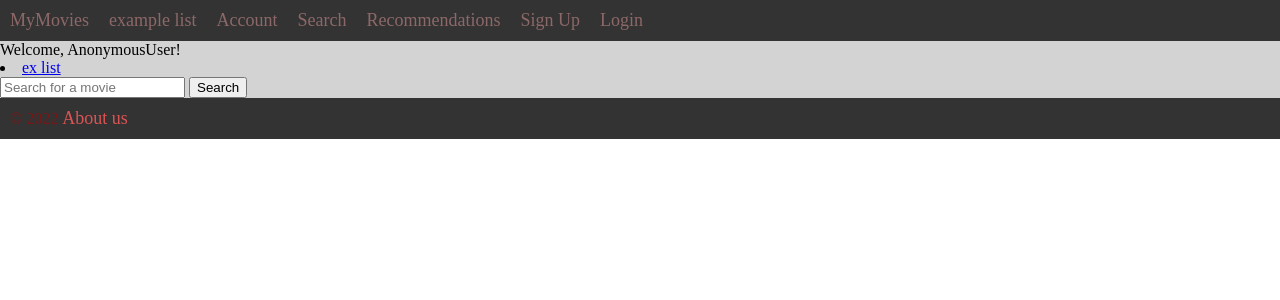
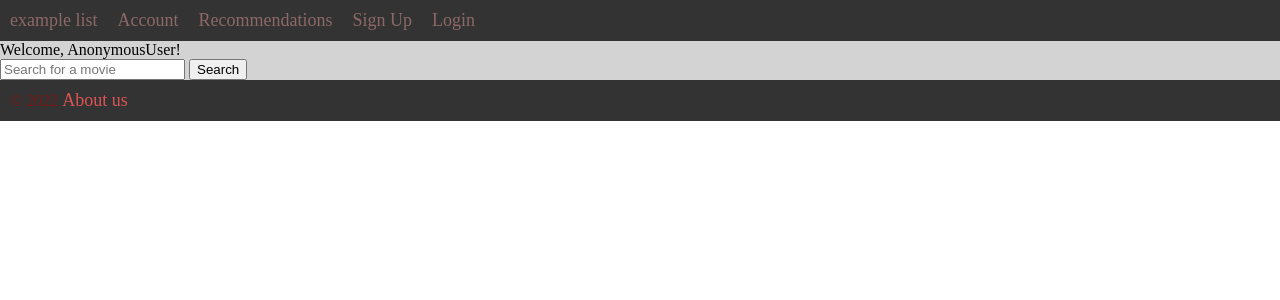
Before and after one commit to WJakubowsk/movie_recommender, a Django app: page /app/v0/home/ in a window 1280 px wide. Shown: the top 300 px of the page. Run offline with Django 4.2, Linux system fonts and the light colour scheme.

Commit message:
remove unused

```diff
--- a/core/movierecommenderapp/templates/home.html
+++ b/core/movierecommenderapp/templates/home.html
@@ -4,8 +4,6 @@
 {% block content %}
 
     Welcome, {{ request.user }}!
-
-    <li><a href="{% url 'example' 'fight' %}">ex list</a></li>
 
     <form method="GET" action="{% url 'search' %}">
       <input type="text" name="q" placeholder="Search for a movie">
--- a/core/movierecommenderapp/templates/main/base.html
+++ b/core/movierecommenderapp/templates/main/base.html
@@ -30,10 +30,9 @@
 
             <div class="menu">
               <div class="left">
-              <a href="/">MyMovies</a>
               <a href="{% url 'example' 'fight' %}">example list</a>
               <a href="{% url 'info' %}">Account</a>
-              <a href="{% url 'search' %}">Search</a>
+{#              <a href="{% url 'search' %}">Search</a>#}
               <a href="{% url 'recommend' %}">Recommendations</a>
               </div>
               <div class="right">
```
